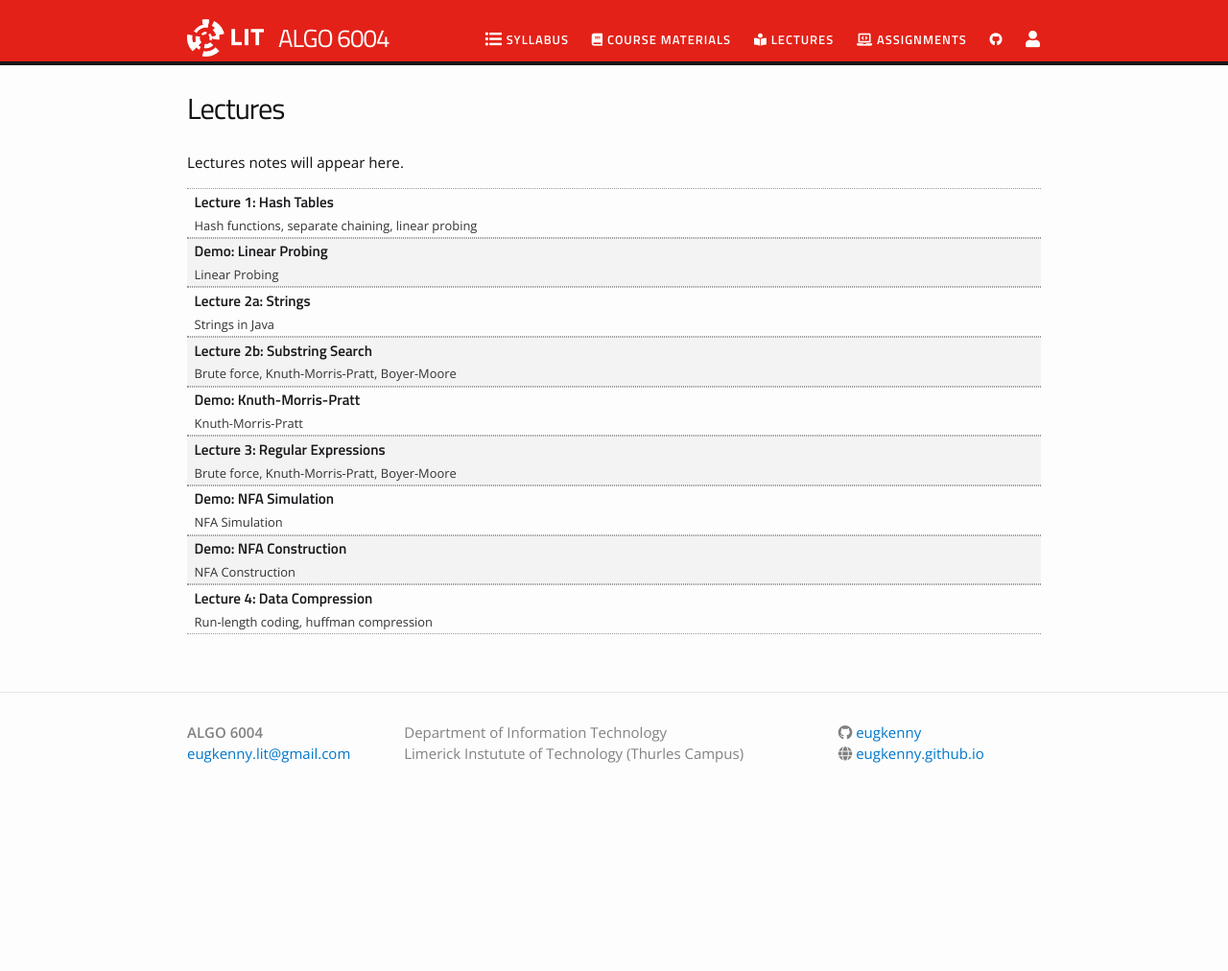
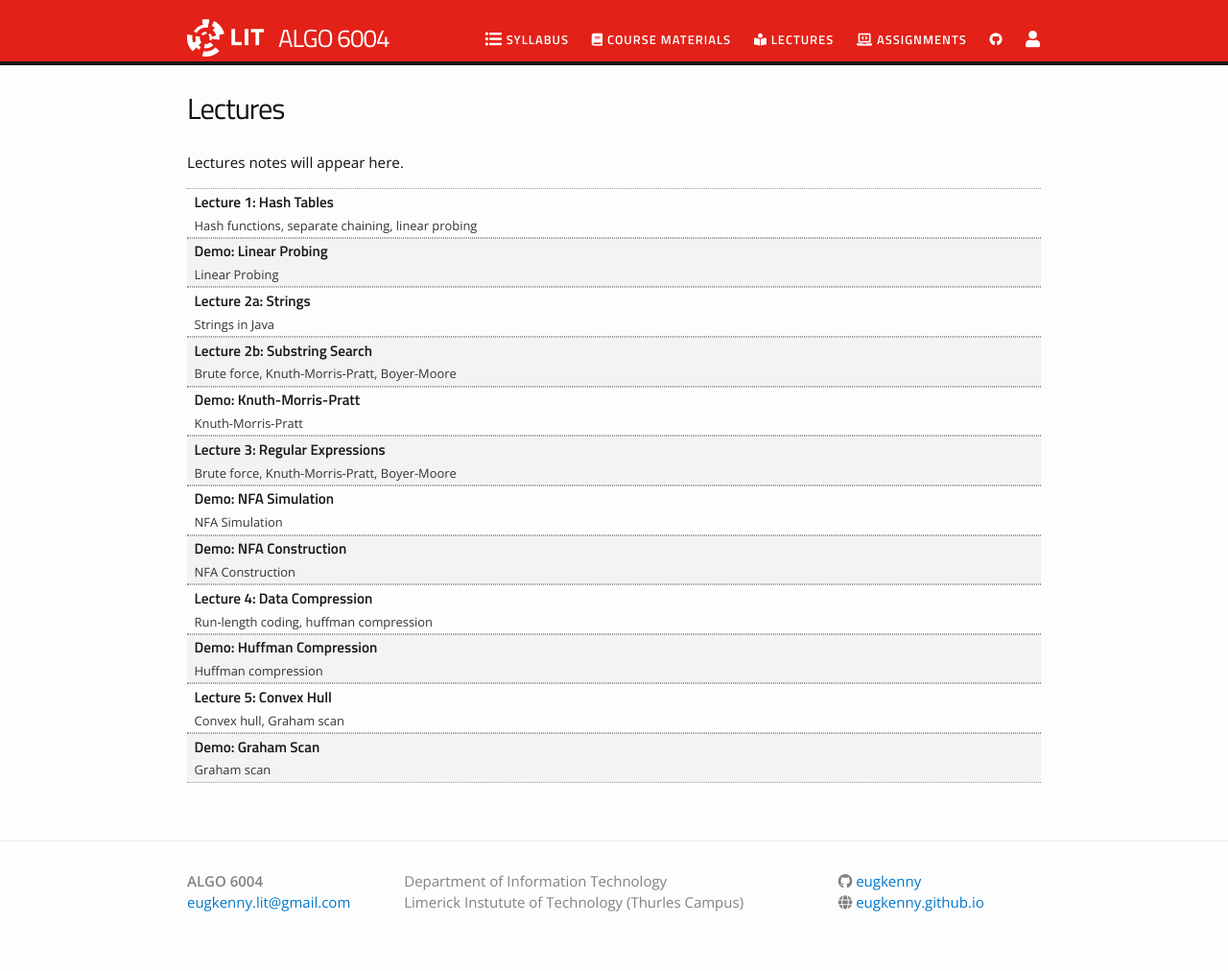
Before and after one commit to eugkenny/ALGO6004, a Jekyll site: the page built from lectures.md, in a window 1280 px wide. Shown: the whole page at 96% size. Built offline with Jekyll 4.4.1, drawn with Linux system fonts in a browser that asks for light colours; nearby versions of some CDN libraries; before the commit the page ends 900 px from its top, so only the background shows below that.

Commit message:
Update lectures

```diff
--- a/_data/lectures.yml
+++ b/_data/lectures.yml
@@ -47,3 +47,18 @@
   filename: 15 - Data Compression.pdf
   dirname: lectures
   tldr: "Run-length coding, huffman compression"
+
+- title: "Demo: Huffman Compression"
+  filename: 15 - Demo Huffman.mov
+  dirname: lectures
+  tldr: Huffman compression
+
+- title: "Lecture 5: Convex Hull"
+  filename: 16a - Convex Hull.pdf
+  dirname: lectures
+  tldr: "Convex hull, Graham scan"
+
+- title: "Demo: Graham Scan"
+  filename: 16a - Demo Graham Scan.pdf
+  dirname: lectures
+  tldr: Graham scan
```
Also changed, not shown: 6 other files.
